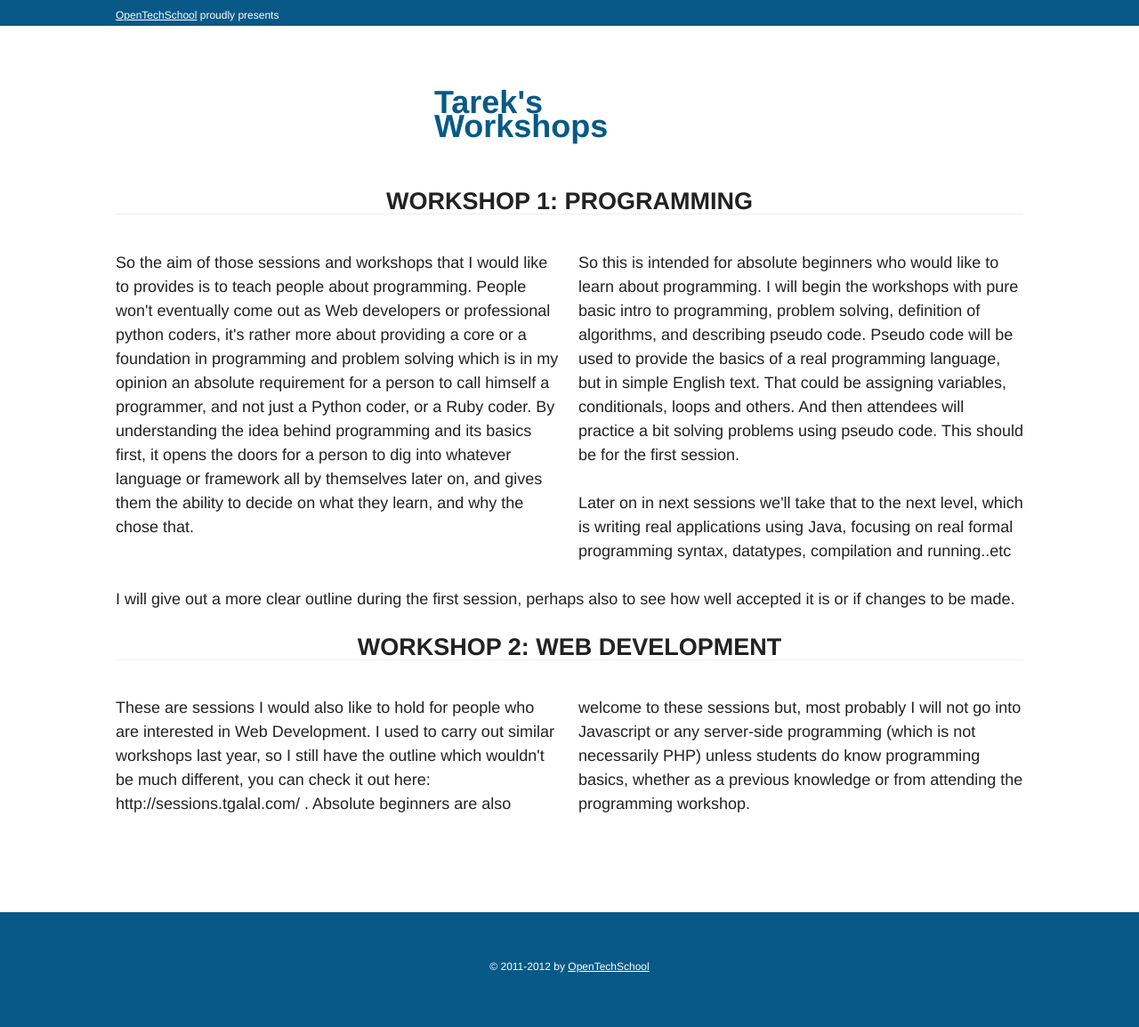
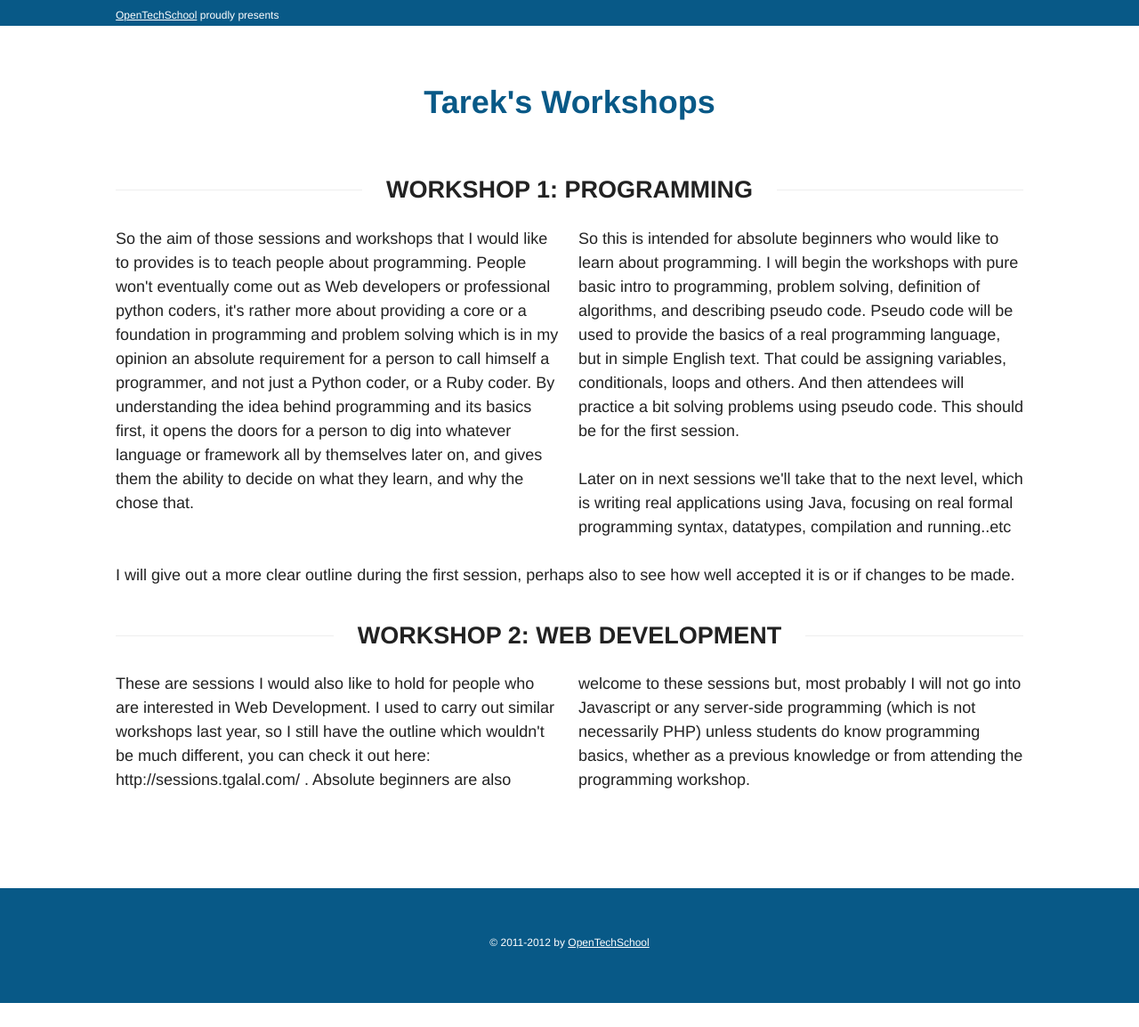
Before and after one commit to OpenTechSchool/python, a Jekyll site: the page built from tareks-workshops.md, in a window 1280 px wide. Shown: the whole page at 89% size. Built offline with Jekyll 4.4.1, drawn with Linux system fonts in a browser that asks for light colours; after the commit the page ends 1127 px from its top, so only the background shows below that.

Commit message:
Styling heading on Tarek's workshops page

```diff
--- a/_layouts/main.html
+++ b/_layouts/main.html
@@ -34,6 +34,9 @@
   <link rel="stylesheet" href="/stylesheets/calendar.css" media="screen"/>
 
   <!-- end CSS-->
+
+  <script type="text/javascript" src="//use.typekit.net/ayv2sls.js"></script>
+  <script type="text/javascript">try{Typekit.load();}catch(e){}</script>
 </head>
 
 <body>
--- a/_layouts/simple.html
+++ b/_layouts/simple.html
@@ -48,7 +48,7 @@
   <header class="site_header">
     <div class="container">
 
-      <h1 class="ots_logo">
+      <h1 class="workshop_title">
         {{page.title}}
       </h1>
 
--- a/stylesheets/style.css
+++ b/stylesheets/style.css
@@ -9,7 +9,7 @@ audio:not([controls]) { display: none; }
 
 html { font-size: 100%; overflow-y: scroll; -webkit-text-size-adjust: 100%; -ms-text-size-adjust: 100%; }
 body { margin: 0; font-size: 18px; line-height: 1.5; }
-body, button, input, select, textarea { font-family: "Pluto Sans", "Helvetica Neue", Arial, Helvetica, sans-serif; color: #222; }
+body, button, input, select, textarea { font-family: "proxima-nova-alt", "Helvetica Neue", Arial, Helvetica, sans-serif; color: #222; }
 
 ::-moz-selection { background: #fe57a1; color: #fff; text-shadow: none; }
 ::selection { background: #fe57a1; color: #fff; text-shadow: none; }
@@ -137,6 +137,13 @@ h2 span {
   outline: none;
   background-position: 0 -140px;
   outline: none;
+}
+
+.workshop_title {
+  width: 50%;
+  text-align: center;
+  margin: 2em auto .5em auto;
+  color: #085987;
 }
 
 footer,
--- a/tareks-workshops.md
+++ b/tareks-workshops.md
@@ -3,7 +3,7 @@ layout: simple
 title: Tarek's Workshops
 ---
 
-## Workshop 1: Programming
+<h2><span>Workshop 1: Programming</span></h2>
 <p class="cols">
 So the aim of those sessions and workshops that I would like to provides is to teach people about programming. People won't eventually come out as Web developers or professional python coders, it's rather more about providing a core or a foundation in programming and problem solving which is in my opinion an absolute requirement for a person to call himself a programmer, and not just a Python coder, or a Ruby coder. By understanding the idea behind programming and its basics first, it opens the doors for a person to dig into whatever language or framework all by themselves later on, and gives them the ability to decide on what they learn, and why the chose that.
 <br>
@@ -18,7 +18,7 @@ I will give out a more clear outline during the first session, perhaps also to s
 </p>
 
 
-## Workshop 2: Web Development
+<h2><span>Workshop 2: Web Development</span></h2>
 
 <p class="cols">
 These are sessions I would also like to hold for people who are interested in Web Development. I used to carry out similar workshops last year, so I still have the outline which wouldn't be much different, you can check it out here: http://sessions.tgalal.com/ . Absolute beginners are also welcome to these sessions but, most probably I will not go into Javascript or any server-side programming (which is not necessarily PHP) unless students do know programming basics, whether as a previous knowledge or from attending the programming workshop.
```
